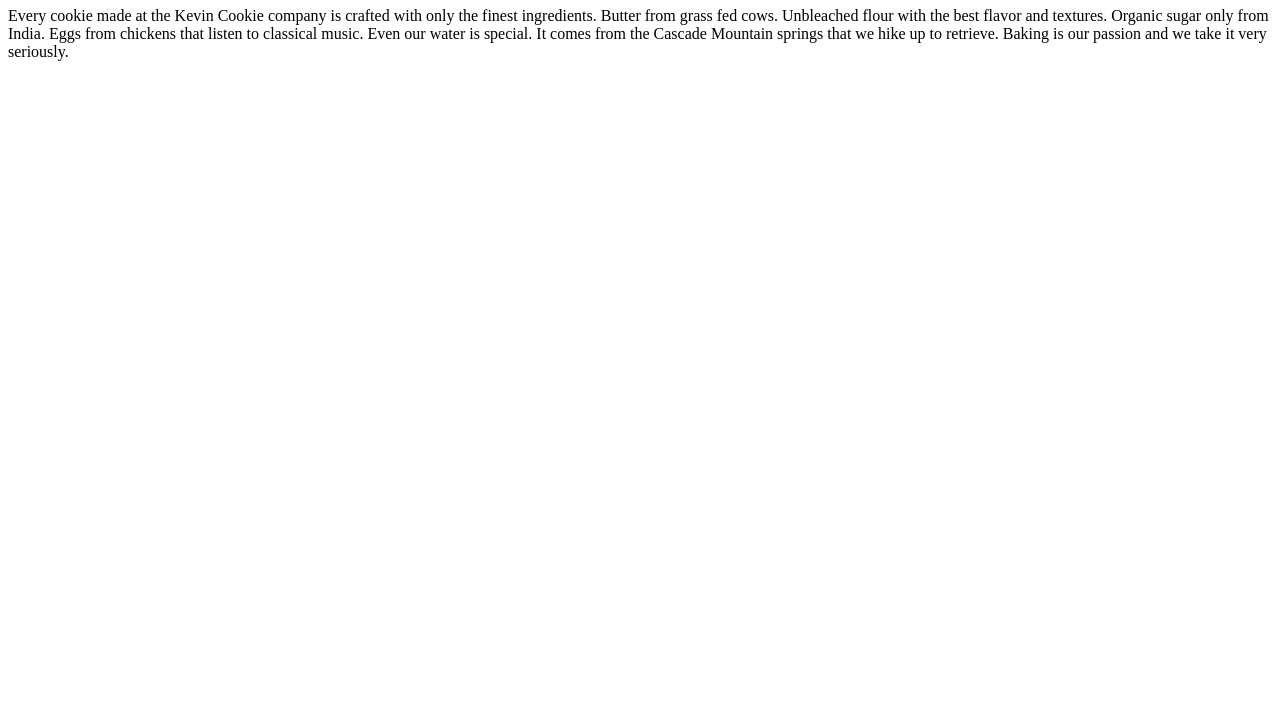
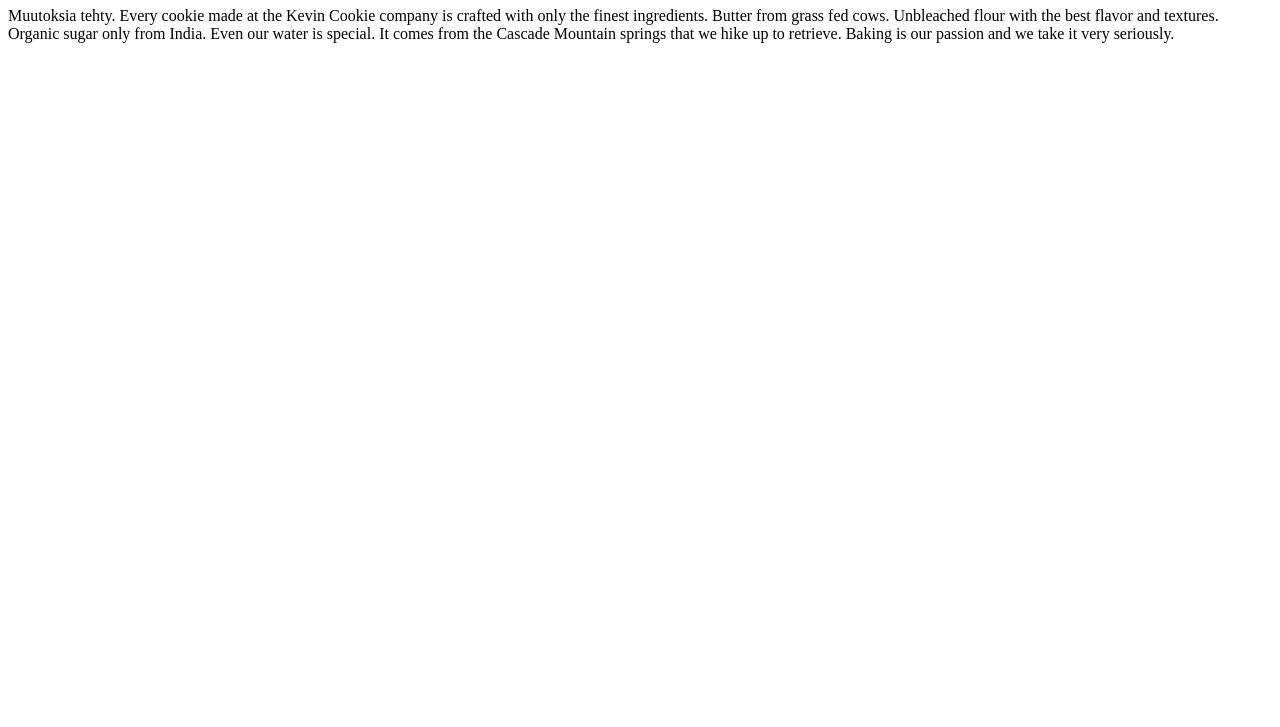
Before and after one commit to SanValta/Kevincookiecompany.com, a plain HTML site: page index.htm in a window 1280 px wide. Shown: the part 73-800 px from the top of the page. Drawn offline with Linux system fonts and the light colour scheme.

```diff
--- a/index.htm
+++ b/index.htm
@@ -3,7 +3,7 @@
 <body>
 
 <h1>Deliciousness in every bite!</h1>
-<p>Every cookie made at the Kevin Cookie company is crafted with only the finest ingredients. Butter from grass fed cows. Unbleached flour with the best flavor and textures. Organic sugar only from India. Eggs from chickens that listen to classical music. Even our water is special. It comes from the Cascade Mountain springs that we hike up to retrieve. Baking is our passion and we take it very seriously.</p>
+<p>Muutoksia tehty. Every cookie made at the Kevin Cookie company is crafted with only the finest ingredients. Butter from grass fed cows. Unbleached flour with the best flavor and textures. Organic sugar only from India. Even our water is special. It comes from the Cascade Mountain springs that we hike up to retrieve. Baking is our passion and we take it very seriously.</p>
 
 </body>
 </html>
```
